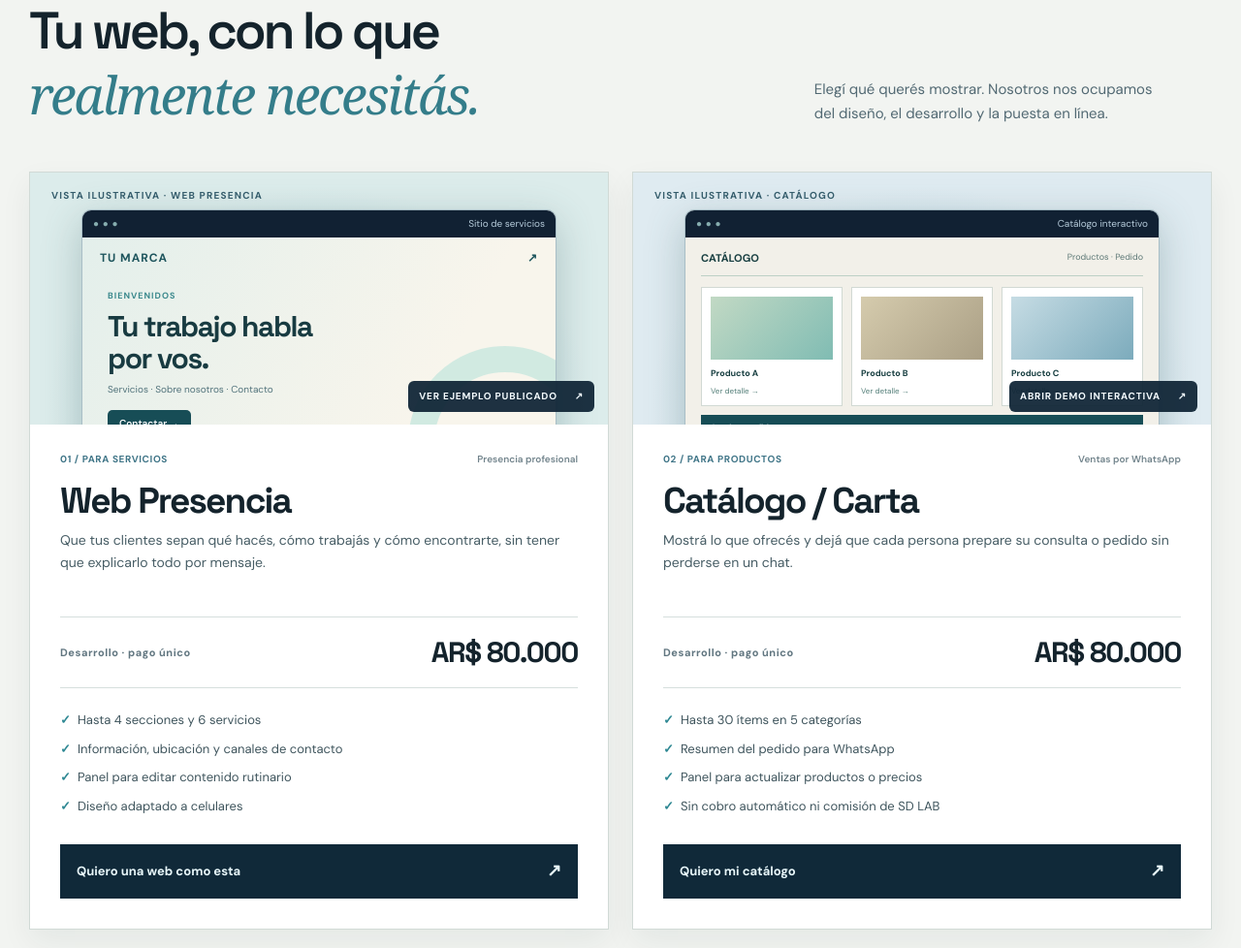
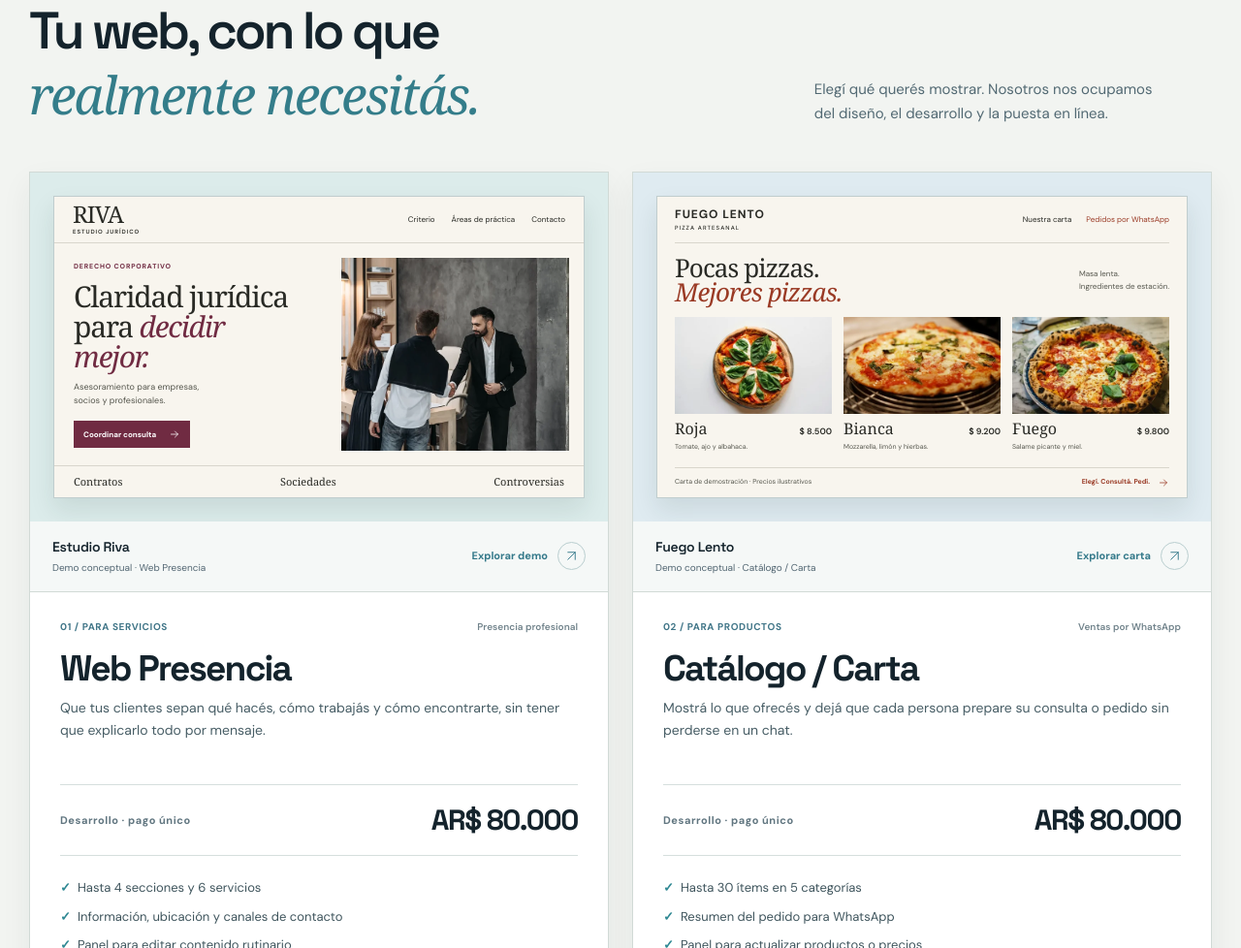
Before and after one commit to santiagodurandeu/sdlab-webs-preview, a plain HTML site: page index.html in a window 1280 px wide. Shown: the part 1842-2820 px from the top of the page at 97% size. Drawn offline with Linux system fonts and the light colour scheme.

Commit message:
feat: visuales de servicios con demos creibles

```diff
--- a/index.html
+++ b/index.html
@@ -101,10 +101,18 @@
     </div>
     <div class="plans">
       <article class="plan">
-        <a class="plan-visual plan-visual--presencia" href="https://veterinaria-huellitas-e6w.pages.dev/#inicio" target="_blank" rel="noopener noreferrer" aria-label="Ver el sitio publicado Veterinaria Huellitas">
-          <span class="plan-visual-kicker">VISTA ILUSTRATIVA · WEB PRESENCIA</span>
-          <div class="plan-screen plan-screen--service"><div class="plan-screen-top"><span aria-hidden="true">● ● ●</span> Sitio de servicios</div><div class="service-demo service-demo--presence"><span class="service-logo">TU MARCA <b>↗</b></span><div class="service-panel"><small>BIENVENIDOS</small><strong>Tu trabajo habla<br>por vos.</strong><span>Servicios · Sobre nosotros · Contacto</span><i>Contactar →</i></div><div class="service-accent"></div></div></div>
-          <span class="plan-visual-bottom">VER EJEMPLO PUBLICADO <span aria-hidden="true">↗</span></span>
+        <a class="plan-visual plan-visual--presencia" href="https://sdlab.com.ar/demos/estudio-riva/" target="_blank" rel="noopener noreferrer" aria-label="Explorar Estudio Riva, demo conceptual de Web Presencia, en una pestaña nueva">
+          <div class="service-scene">
+            <div class="presence-preview" aria-hidden="true">
+              <div class="presence-masthead"><span class="presence-brand">RIVA<small>ESTUDIO JURÍDICO</small></span><span class="presence-nav">Criterio <span>Áreas de práctica</span> Contacto</span></div>
+              <div class="presence-layout">
+                <div class="presence-copy"><span class="presence-specialty">DERECHO CORPORATIVO</span><p>Claridad jurídica<br>para <em>decidir<br>mejor.</em></p><span class="presence-description">Asesoramiento para empresas,<br>socios y profesionales.</span><span class="presence-action">Coordinar consulta <svg viewBox="0 0 24 24" fill="none"><path d="M5 12h14m-6-6 6 6-6 6"/></svg></span></div>
+                <div class="presence-photo"><img src="assets/service-riva.webp" alt="" width="640" height="720" loading="lazy" decoding="async"></div>
+              </div>
+              <div class="presence-practice"><span>Contratos</span><span>Sociedades</span><span>Controversias</span></div>
+            </div>
+          </div>
+          <div class="service-caption"><span><strong>Estudio Riva</strong><small>Demo conceptual · Web Presencia</small></span><span class="service-explore">Explorar demo <svg viewBox="0 0 24 24" fill="none" aria-hidden="true"><path d="M6 18 18 6M6 6h12v12"/></svg></span></div>
         </a>
         <div class="plan-body">
           <div class="plan-top"><span>01 / PARA SERVICIOS</span><span>Presencia profesional</span></div>
@@ -121,10 +129,20 @@
         </div>
       </article>
       <article class="plan">
-        <a class="plan-visual plan-visual--catalogo" href="https://sdlab.com.ar/demos/mostrador/" target="_blank" rel="noopener noreferrer" aria-label="Probar la demo de catálogo Mostrador">
-          <span class="plan-visual-kicker">VISTA ILUSTRATIVA · CATÁLOGO</span>
-          <div class="plan-screen plan-screen--service"><div class="plan-screen-top"><span aria-hidden="true">● ● ●</span> Catálogo interactivo</div><div class="service-demo service-demo--catalog"><div class="demo-catalog-head"><strong>CATÁLOGO</strong><span>Productos · Pedido</span></div><div class="demo-catalog-items"><div><span class="product-dot"></span><strong>Producto A</strong><small>Ver detalle →</small></div><div><span class="product-dot"></span><strong>Producto B</strong><small>Ver detalle →</small></div><div><span class="product-dot"></span><strong>Producto C</strong><small>Ver detalle →</small></div></div><div class="demo-catalog-bottom">Armá tu pedido <b>→</b></div></div></div>
-          <span class="plan-visual-bottom">ABRIR DEMO INTERACTIVA <span aria-hidden="true">↗</span></span>
+        <a class="plan-visual plan-visual--catalogo" href="https://sdlab.com.ar/demos/fuego-lento/#menu" target="_blank" rel="noopener noreferrer" aria-label="Explorar la carta de Fuego Lento, demo conceptual de Catálogo y Carta, en una pestaña nueva">
+          <div class="service-scene">
+            <div class="menu-preview" aria-hidden="true">
+              <div class="menu-masthead"><span class="menu-brand">FUEGO LENTO<small>PIZZA ARTESANAL</small></span><span class="menu-nav">Nuestra carta <span>Pedidos por WhatsApp</span></span></div>
+              <div class="menu-intro"><p>Pocas pizzas.<br><em>Mejores pizzas.</em></p><span>Masa lenta.<br>Ingredientes de estación.</span></div>
+              <div class="menu-products">
+                <div class="menu-product"><img src="assets/service-pizza-roja.webp" alt="" width="400" height="300" loading="lazy" decoding="async"><div><strong>Roja</strong><span>$ 8.500</span></div><small>Tomate, ajo y albahaca.</small></div>
+                <div class="menu-product"><img src="assets/service-pizza-bianca.webp" alt="" width="400" height="300" loading="lazy" decoding="async"><div><strong>Bianca</strong><span>$ 9.200</span></div><small>Mozzarella, limón y hierbas.</small></div>
+                <div class="menu-product"><img src="assets/service-pizza-fuego.webp" alt="" width="400" height="300" loading="lazy" decoding="async"><div><strong>Fuego</strong><span>$ 9.800</span></div><small>Salame picante y miel.</small></div>
+              </div>
+              <div class="menu-note"><span>Carta de demostración · Precios ilustrativos</span><span>Elegí. Consultá. Pedí. <svg viewBox="0 0 24 24" fill="none"><path d="M5 12h14m-6-6 6 6-6 6"/></svg></span></div>
+            </div>
+          </div>
+          <div class="service-caption"><span><strong>Fuego Lento</strong><small>Demo conceptual · Catálogo / Carta</small></span><span class="service-explore">Explorar carta <svg viewBox="0 0 24 24" fill="none" aria-hidden="true"><path d="M6 18 18 6M6 6h12v12"/></svg></span></div>
         </a>
         <div class="plan-body">
           <div class="plan-top"><span>02 / PARA PRODUCTOS</span><span>Ventas por WhatsApp</span></div>
--- a/styles.css
+++ b/styles.css
@@ -51,16 +51,59 @@ a{color:inherit;text-decoration:none}img{display:block;max-width:100%}button,inp
 .section-head-main p{max-width:370px;margin:0 0 3px;color:#526973;font-size:15px;line-height:1.7}
 .plans{display:grid;grid-template-columns:repeat(2,minmax(0,1fr));gap:24px}
 .plan{min-width:0;display:flex;flex-direction:column;border:1px solid var(--line);background:#fff;box-shadow:0 13px 30px #152e2910}
-.plan-visual{position:relative;display:block;height:260px;overflow:hidden;isolation:isolate;padding:38px 28px 0;background:#dceceb}
-.plan-visual--catalogo{background:#dfebf1}
-.plan-visual::before{position:absolute;content:'';inset:0;background:radial-gradient(ellipse at 50% 90%,#94c4d2ad,transparent 66%);pointer-events:none}
-.plan-visual-kicker{position:absolute;top:16px;left:22px;z-index:2;color:#355d6c;letter-spacing:.12em;font-size:10px;font-weight:700}
-.plan-screen{height:270px;width:100%;max-width:490px;position:relative;margin:0 auto;border:1px solid #7899a59c;border-radius:10px 10px 0 0;background:white;overflow:hidden;box-shadow:0 12px 40px #3e646751;transition:transform .35s}
-.plan-visual:hover .plan-screen{transform:translateY(-9px)}
-.plan-screen-top{height:28px;padding:0 11px;background:#112133;color:#b6ccdb;display:flex;align-items:center;justify-content:space-between;font-size:10px}
-.plan-screen-top span{font-size:10px;color:#86adaf;letter-spacing:.05em}
-.plan-screen img{width:100%;height:calc(100% - 28px);object-fit:cover;object-position:top}
-.plan-visual-bottom{position:absolute;right:14px;bottom:13px;display:flex;align-items:center;gap:18px;color:#f5fcff;background:#102637f0;border-radius:6px;padding:8px 11px;font-size:10px;font-weight:700;letter-spacing:.08em}
+/* Service previews reuse the existing Riva and Fuego Lento demos. */
+.plan-visual{display:block;border-bottom:1px solid var(--line);color:var(--text)}
+.service-scene{height:360px;padding:24px;background:#dceceb;overflow:hidden}
+.plan-visual--catalogo .service-scene{background:#dfebf1}
+.presence-preview,.menu-preview{height:100%;overflow:hidden;border:1px solid #7899a570;box-shadow:0 12px 24px #152e291a;transition:transform .3s ease-out;transform-origin:center}
+.plan-visual:hover .presence-preview,.plan-visual:hover .menu-preview{transform:translateY(-3px)}
+.plan-visual:focus-visible{outline-offset:4px}
+.service-caption{display:flex;align-items:center;justify-content:space-between;gap:14px;min-height:72px;padding:14px 23px;background:#f5f8f7}
+.service-caption>span:first-child{min-width:0}
+.service-caption strong{display:block;font:600 14px/1.4 var(--display);letter-spacing:-.02em}
+.service-caption small{display:block;margin-top:3px;color:var(--muted);font-size:10px;line-height:1.5}
+.service-explore{display:flex;align-items:center;gap:10px;flex-shrink:0;font-size:11px;font-weight:700;color:var(--cyan-dark)}
+.service-explore svg{width:29px;height:29px;border:1px solid #b9cecf;border-radius:50%;padding:6px;transition:background .2s}
+.service-caption svg,.presence-action svg,.menu-note svg{stroke:currentColor;stroke-width:1.5;stroke-linecap:round;stroke-linejoin:round}
+.plan-visual:hover .service-explore svg{background:var(--cyan)}
+/* Riva: an editorial service website, with one clear contact action. */
+.presence-preview{background:#f8f5ee;color:#292a25;display:flex;flex-direction:column}
+.presence-masthead{display:flex;align-items:center;justify-content:space-between;gap:15px;height:48px;flex-shrink:0;padding:0 19px;border-bottom:1px solid #d9d6cc}
+.presence-brand{font:24px/.85 Georgia,serif;letter-spacing:-.04em}
+.presence-brand small{display:block;margin-top:5px;font:600 6px/1 var(--body);letter-spacing:.16em}
+.presence-nav{display:flex;gap:17px;font-size:8px}
+.presence-layout{display:grid;grid-template-columns:1.12fr 1fr;min-height:0;flex:1}
+.presence-copy{padding:19px 0 17px 20px;align-self:center;position:relative;z-index:1}
+.presence-specialty{display:block;line-height:1.4;color:#702b42;font-size:7px;font-weight:700;letter-spacing:.12em}
+.presence-copy p{font:30px/1.04 Georgia,serif;letter-spacing:-.04em;margin:10px 0}
+.presence-copy p em{font-weight:400;color:#702b42}
+.presence-description{display:block;font-size:9px;line-height:1.55;color:#57584f}
+.presence-action{display:inline-flex;align-items:center;gap:13px;padding:8px 10px;margin-top:13px;background:#702b42;color:#fff;font-size:8px;font-weight:700}
+.presence-action svg{width:12px;height:12px}
+.presence-photo{position:relative;min-width:0;min-height:0;margin:15px 15px 15px 8px}
+.presence-photo img{position:absolute;inset:0;width:100%;height:100%;object-fit:cover;object-position:53% center}
+.presence-practice{display:flex;justify-content:space-between;gap:10px;padding:10px 20px;border-top:1px solid #d9d6cc;font:11px/1.1 Georgia,serif}
+/* Fuego Lento: product photography, a short menu and visible prices. */
+.menu-preview{display:flex;flex-direction:column;background:#f8f5ee;color:#292a25}
+.menu-masthead{display:flex;align-items:center;justify-content:space-between;gap:15px;height:48px;flex-shrink:0;margin:0 18px;border-bottom:1px solid #d9d6cc}
+.menu-brand{font:700 12px/1 var(--body);letter-spacing:.08em}
+.menu-brand small{display:block;margin-top:5px;font-size:6px;letter-spacing:.18em;font-weight:500}
+.menu-nav{display:flex;gap:15px;font-size:8px}
+.menu-nav>span{color:#9a3a25}
+.menu-intro{display:flex;align-items:center;justify-content:space-between;gap:15px;padding:13px 18px 12px}
+.menu-intro p{font:26px/.98 Georgia,serif;letter-spacing:-.035em;margin:0}
+.menu-intro em{font-weight:400;color:#9a3a25}
+.menu-intro>span{font-size:8px;line-height:1.6;color:#57584f}
+.menu-products{display:grid;grid-template-columns:repeat(3,minmax(0,1fr));gap:12px;padding:0 18px;flex:1;min-height:0}
+.menu-product{min-width:0}
+.menu-product img{width:100%;height:100px;object-fit:cover}
+.menu-product>div{display:flex;justify-content:space-between;align-items:baseline;gap:4px;margin:7px 0 3px}
+.menu-product strong{font:16px/1.1 Georgia,serif}
+.menu-product>div>span{font-size:9px;font-weight:600;white-space:nowrap}
+.menu-product>small{display:block;font-size:7px;color:#57584f;line-height:1.5}
+.menu-note{display:flex;justify-content:space-between;align-items:center;gap:8px;margin:9px 18px 0;padding:9px 0;border-top:1px solid #d9d6cc;font-size:7px;color:#57584f}
+.menu-note>span+span{display:flex;gap:8px;align-items:center;color:#9a3a25;font-weight:700}
+.menu-note svg{width:12px;height:12px}
 .plan-body{display:flex;flex:1;flex-direction:column;padding:29px 31px 31px}
 .plan-top{display:flex;align-items:center;justify-content:space-between;gap:15px;font:700 10px var(--body);letter-spacing:.06em;color:#417688}
 .plan-top span+span{letter-spacing:0;color:#72848c;font-weight:600}
@@ -111,12 +154,12 @@ a{color:inherit;text-decoration:none}img{display:block;max-width:100%}button,inp
 .footer strong{font:700 29px var(--display);letter-spacing:-.05em}.footer p{font-size:12px;color:#98b0c0;margin:5px 0 0}.footer nav{display:flex;flex-wrap:wrap;gap:25px}.footer nav a{font-size:12px;color:#d3e4ec}.footer-end{display:flex;justify-content:space-between;flex-basis:100%;gap:15px;border-top:1px solid #283d4a;padding-top:18px;color:#90aabd;font-size:10px}
 @media(max-width:1120px){
  .stage-main{width:65vw}.stage-preview{width:195px;height:156px;top:82px}.stage-preview--prev{left:0}.stage-preview--next{right:0}
- .plans{gap:20px}.plan-body{padding:25px}.nav-links{gap:18px}.contact-layout{gap:35px}
+ .plans{gap:20px}.presence-copy p{font-size:26px}.plan-body{padding:25px}.nav-links{gap:18px}.contact-layout{gap:35px}
 }
 @media(max-width:960px){
  .nav{width:calc(100% - 32px)}.nav-links{gap:13px}.nav-links a{font-size:11px}.nav-cta{padding:10px 12px;gap:11px}
  .hero-stage{height:338px}.stage-main{width:min(740px,84vw)}.stage-preview{display:none}
- .plans{grid-template-columns:1fr;max-width:720px;margin:0 auto}.plan-visual{height:320px}.plan-screen{max-width:600px;height:345px}
+ .plans{grid-template-columns:1fr;max-width:720px;margin:0 auto}.service-scene{height:380px;padding:26px}.presence-copy p{font-size:34px}.presence-copy{padding-left:26px}.presence-photo{margin:18px}.menu-product img{height:113px}.menu-intro p{font-size:30px}
  .plan-description{min-height:0}.conditions{max-width:720px;margin:auto}
  .section-head-main{grid-template-columns:1fr;gap:15px}.section-head-main p{max-width:560px}
  .contact-layout{grid-template-columns:1fr;gap:30px}.contact-panel{max-width:660px}
@@ -141,7 +184,7 @@ a{color:inherit;text-decoration:none}img{display:block;max-width:100%}button,inp
  .orbit-controller{min-height:44px;padding:2px 3px}.orbit-controller button{width:31px;height:36px;font-size:17px}.orbit-controller #orbit-pause{font-size:11px}
  .page-index{min-width:41px;font-size:10px;gap:3px}.page-index strong{font-size:12px}.control-separator{height:20px;margin:0 1px}
  .services{padding:67px 18px 0}.section-head-main{margin:19px 0 31px}.section-head-main h2{font-size:clamp(37px,8.6vw,53px)}
- .section-head-main p{font-size:14px}.plans{gap:18px}.plan-visual{height:235px;padding:37px 19px 0}.plan-screen{height:235px}.plan-body{padding:23px 21px}
+ .section-head-main p{font-size:14px}.plans{gap:18px}.service-scene{height:330px;padding:16px}.service-caption{padding:13px 16px;gap:8px;min-height:70px}.service-caption strong{font-size:13px}.service-caption small{font-size:9px}.service-explore{font-size:10px;gap:6px}.service-explore svg{width:25px;height:25px}.presence-masthead{padding:0 13px}.presence-nav{gap:10px;font-size:7px}.presence-nav>span{display:none}.presence-copy{padding:16px 0 16px 14px}.presence-copy p{font-size:21px}.presence-specialty{font-size:6px;letter-spacing:.07em}.presence-description{font-size:8px}.presence-action{font-size:7px;gap:7px;padding:8px;margin-top:10px}.presence-photo{margin:13px 10px 13px 8px}.presence-photo img{object-position:54% center}.presence-practice{padding:10px 13px;font-size:10px}.menu-masthead{margin:0 12px}.menu-brand{font-size:11px}.menu-nav{font-size:7px}.menu-nav>span{display:none}.menu-intro{padding:14px 12px}.menu-intro p{font-size:25px}.menu-intro>span{font-size:7px}.menu-products{padding:0 12px;gap:8px}.menu-product img{height:90px}.menu-product strong{font-size:14px}.menu-product>div{display:block;margin-top:7px}.menu-product>div>span{display:block;margin-top:4px;font-size:9px}.menu-product>small{display:none}.menu-note{margin:9px 12px 0;font-size:6px}.menu-note>span+span{gap:4px}.plan-body{padding:23px 21px}
  .plan h3{font-size:35px}.plan-description{font-size:14px}.plan-price strong{font-size:27px}
  .conditions{display:block;padding:21px 0 32px}.conditions p+p{margin-top:10px}
  .process{padding:30px 0 45px}.process-heading{display:block;margin-bottom:22px}.process-heading h2{font-size:25px;margin-top:12px}
@@ -154,7 +197,7 @@ a{color:inherit;text-decoration:none}img{display:block;max-width:100%}button,inp
  .hero h1{font-size:clamp(38px,10vw,44px)}
  .hero-actions{flex-wrap:wrap;gap:11px}
  .stage-toolbar{grid-template-columns:1fr;justify-items:center;text-align:center}.stage-project{align-items:center;order:2}.orbit-controller{order:1}
- .plan-visual{height:203px}.plan-screen{height:216px}
+ .service-scene{height:298px;padding:12px}.presence-copy{padding-top:12px;padding-bottom:12px}.presence-copy p{font-size:20px;margin:8px 0}.presence-specialty{font-size:5px}.presence-description{font-size:7px}.presence-action{font-size:6px}.presence-practice{font-size:9px}.menu-intro p{font-size:22px}.menu-intro>span{font-size:6px}.menu-product img{height:65px}.menu-note>span+span{font-size:0}.menu-note svg{font-size:initial}.service-caption small{font-size:8px}.service-explore{font-size:9px;gap:4px}
  .plan-price{align-items:flex-start;flex-direction:column;gap:4px}.plan-price strong{font-size:27px}
 }
 @media(prefers-reduced-motion:reduce){*,*::before,*::after{animation-duration:.01ms!important;animation-iteration-count:1!important;transition-duration:.01ms!important;scroll-behavior:auto!important}}
@@ -183,25 +226,6 @@ a{color:inherit;text-decoration:none}img{display:block;max-width:100%}button,inp
 .projects-head{text-align:center;max-width:700px;margin:0 auto 38px}.projects-head .eyebrow{color:#98d9e2}.projects-head h2{font:600 clamp(37px,4vw,53px)/1.08 var(--display);letter-spacing:-.06em;margin:14px 0}.projects-head h2 em{font:italic 400 1em Georgia,serif;color:#afe9eb}.projects-head p{color:#adcad6;font-size:14px;line-height:1.6;max-width:555px;margin:0 auto}
 .projects .hero-stage{margin:0 auto;height:355px}.projects .stage-toolbar{margin:18px auto 0}
 .projects .stage-preview--prev{left:1%}.projects .stage-preview--next{right:1%}
-.plan-screen--service{background:#f9fcfb}
-.service-demo{height:calc(100% - 28px);overflow:hidden;position:relative}
-.service-demo--presence{background:linear-gradient(120deg,#e3efeb 0%,#f8f5ec 72%)}
-.service-logo{position:relative;display:flex;justify-content:space-between;align-items:center;margin:12px 18px;color:#1e555d;font-size:12px;font-weight:700;letter-spacing:.08em}
-.service-panel{padding:12px 26px;text-align:left;position:relative;z-index:2}
-.service-panel small{display:block;color:#3a888c;font-size:9px;font-weight:800;letter-spacing:.11em}
-.service-panel strong{font:700 30px/1.08 var(--display);letter-spacing:-.05em;display:block;color:#183b41;margin:8px 0}
-.service-panel span{font-size:10px;display:block;color:#53747c}
-.service-panel i{display:inline-block;margin-top:13px;padding:7px 12px;background:#174d56;border-radius:5px;color:white;font:600 10px var(--body)}
-.service-accent{position:absolute;right:-48px;bottom:-72px;width:200px;height:200px;border:27px solid #8dd7ce5e;border-radius:50%}
-.service-demo--catalog{background:#f2f0e9;color:#173e40;padding:13px 16px}
-.demo-catalog-head{display:flex;justify-content:space-between;border-bottom:1px solid #bdd0c5;padding-bottom:9px;align-items:center;font-size:11px}.demo-catalog-head span{font-size:9px;color:#5d7876}
-.demo-catalog-items{display:grid;grid-template-columns:repeat(3,minmax(0,1fr));gap:9px;margin-top:11px}
-.demo-catalog-items>div{border:1px solid #d1d9d3;background:#fff;padding:9px;min-width:0}
-.product-dot{display:block;width:100%;height:65px;background:linear-gradient(135deg,#c2d9c4,#80bcb3);margin-bottom:8px}
-.demo-catalog-items>div:nth-child(2) .product-dot{background:linear-gradient(135deg,#d5cbad,#aa9f85)}
-.demo-catalog-items>div:nth-child(3) .product-dot{background:linear-gradient(135deg,#c6dce4,#7cabbc)}
-.demo-catalog-items strong,.demo-catalog-items small{display:block;font-size:9px}.demo-catalog-items small{font-size:8px;color:#547f79;margin-top:4px}
-.demo-catalog-bottom{display:flex;justify-content:space-between;align-items:center;margin-top:9px;padding:7px 10px;background:#174d56;color:#fff;font-size:9px}
 @media(max-width:960px){.hero{min-height:665px}.art-tag{transform:none}.projects .hero-stage{height:340px}.art-console{width:min(590px,80%)}}
-@media(max-width:760px){.hero{min-height:0;padding-bottom:44px}.hero-art{height:210px;margin-top:30px}.art-console{width:92%;height:195px}.art-console-body{height:162px;padding:16px}.art-wordmark{font-size:27px}.art-console-copy{padding-left:15px}.art-console-copy strong{font-size:21px}.art-console-copy>span{font-size:7px}.art-tag{display:none}.projects{padding:55px 16px 62px}.projects-head{margin-bottom:24px}.projects-head h2{font-size:36px}.projects .hero-stage{height:auto;margin-top:0}.projects .stage-toolbar{margin-top:12px}.plan-screen--service{height:235px}}
+@media(max-width:760px){.hero{min-height:0;padding-bottom:44px}.hero-art{height:210px;margin-top:30px}.art-console{width:92%;height:195px}.art-console-body{height:162px;padding:16px}.art-wordmark{font-size:27px}.art-console-copy{padding-left:15px}.art-console-copy strong{font-size:21px}.art-console-copy>span{font-size:7px}.art-tag{display:none}.projects{padding:55px 16px 62px}.projects-head{margin-bottom:24px}.projects-head h2{font-size:36px}.projects .hero-stage{height:auto;margin-top:0}.projects .stage-toolbar{margin-top:12px}}
 @media(max-width:380px){.art-console{width:100%}.art-wordmark{font-size:24px}.art-console-copy strong{font-size:18px}.projects-head h2{font-size:33px}}
```
Also changed, not shown: assets/service-pizza-bianca.webp (added), assets/service-pizza-fuego.webp (added), assets/service-pizza-roja.webp (added), assets/service-riva.webp (added).
